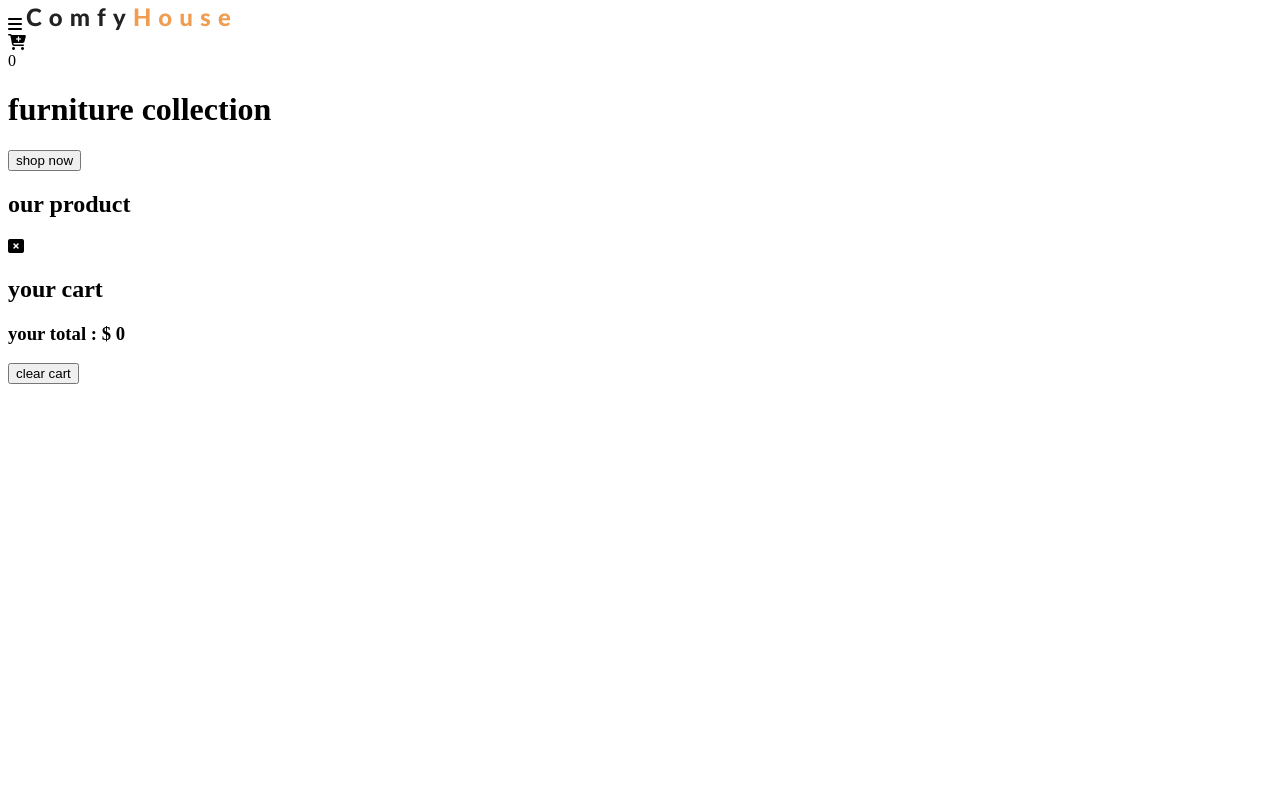
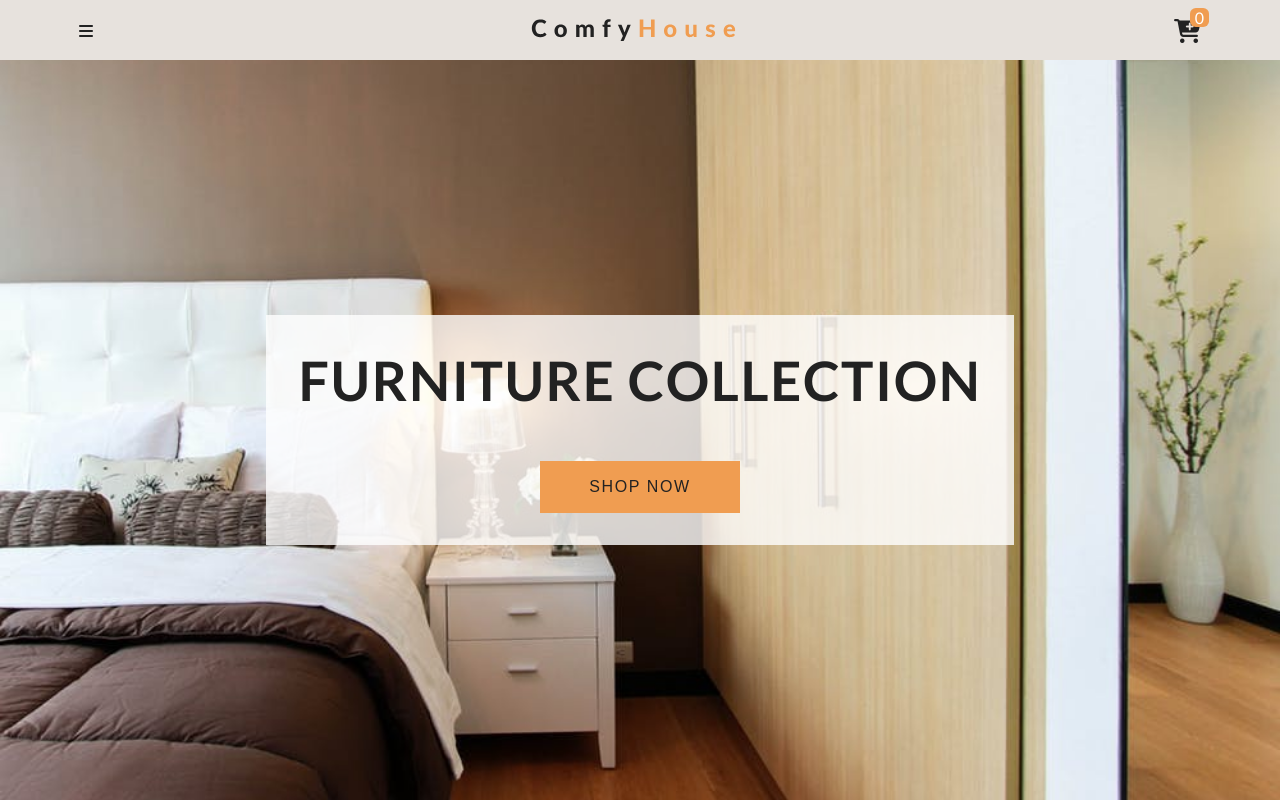
Before and after one commit to NoboruWataya123/site, a plain HTML site: page index.html in a window 1280 px wide. Shown: the top 802 px of the page. Drawn offline with Linux system fonts and the light colour scheme; files whose address does not match are found by name.

Commit message:
modified:   index.html

```diff
--- a/index.html
+++ b/index.html
@@ -5,7 +5,7 @@
     <meta name="viewport" content="width=device-width, initial-scale=1.0">
     <title>Comfy House</title>
     <script src="https://kit.fontawesome.com/833549d327.js" crossorigin="anonymous"></script>
-    <link rel="stylesheet" href="/site react/styles.css" />
+    <link rel="stylesheet" href="./styles.css" />
 </head>
 <body>
     <!--navbar-->
@@ -66,6 +66,6 @@
             </div>
         </div>
     </div>
-    <script src="/site react/app.js"></script>
+    <script src="./app.js"></script>
 </body>
 </html>
```
Also changed, not shown: main.css (deleted).
